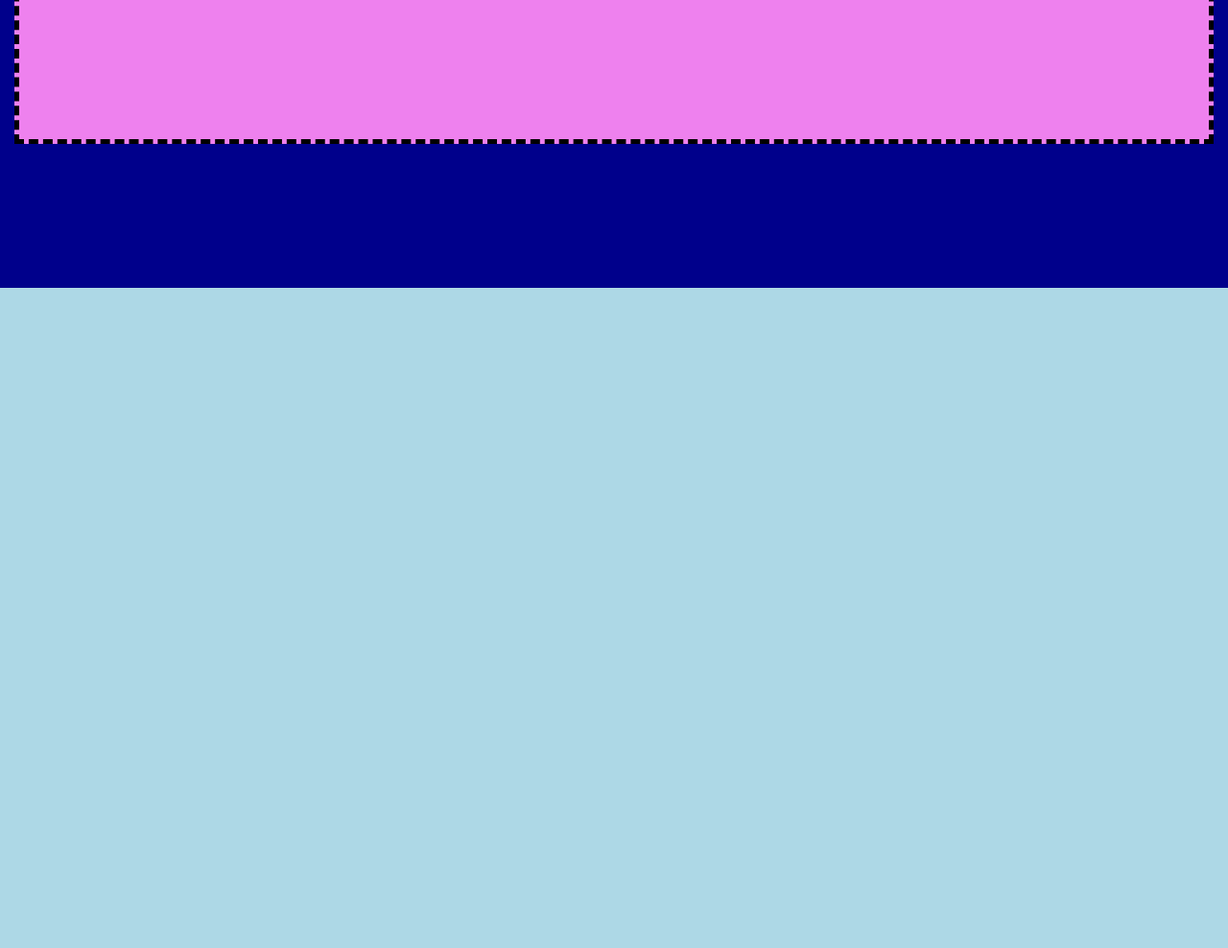
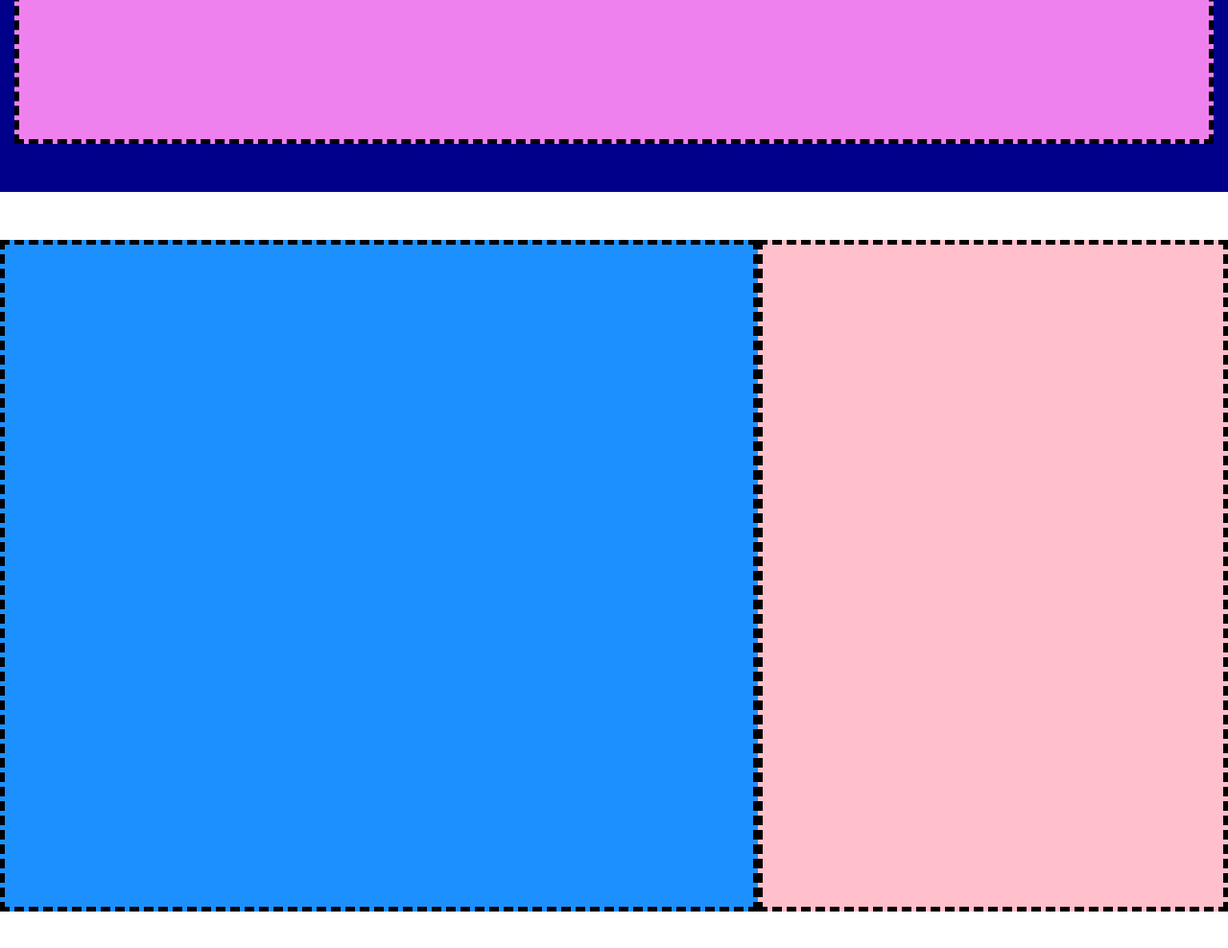
Before and after one commit to Oltion-Koceku/htmlcss-struttura-discord, a plain HTML site: page index.html in a window 1280 px wide. Shown: the part 504-1492 px from the top of the page at 96% size. Before the commit the page ends 804 px from the top, so only its background shows below. Drawn offline with Linux system fonts and the light colour scheme.

Commit message:
[add] section due

```diff
--- a/assets/style/style.css
+++ b/assets/style/style.css
@@ -5,7 +5,6 @@
 }
 
 body {
-  background-color: #ADD8E6;
 }
 
 header {
@@ -14,20 +13,21 @@ header {
   align-items: center;
   padding: 17px;
   font-size: 28px;
+  background-color: #ADD8E6;
 
 }
 
-main div{
+.box-hero div.container{
 display: flex;
 justify-content: center;
-margin-top: 50px;
-margin-bottom: 50px;
+padding-top: 50px;
+padding-bottom: 50px;
 background-color: #00008B;
 }
 
 .container {
   display: flex;
-  max-width: 2000px;
+  max-width: 1700px;
   margin: 0 auto;
 
 }
@@ -78,5 +78,47 @@ div .hero {
   background-color: #EE81EE;
 }
 
+main section.due{
+background-color: white;
+padding-top: 50px;
+padding-bottom: 50px;
+}
+
+.img-rana{
+width: 1050px;
+height: 700px;
+background-color: #1D90FF;
+
+}
+
+.info-rana{
+width: 650px;
+height: 700px;
+background-color: #FFBFCB;
+}
+.img-rana{
+width: 1050px;
+height: 700px;
+background-color: #1D90FF;
+
+}
+
+.info-rana{
+width: 650px;
+height: 700px;
+background-color: #FFBFCB;
+}
+.img-rana{
+width: 1050px;
+height: 700px;
+background-color: #1D90FF;
+
+}
+
+.info-rana{
+width: 650px;
+height: 700px;
+background-color: #FFBFCB;
+}
 
 /* footer */
--- a/index.html
+++ b/index.html
@@ -34,20 +34,25 @@
   <main>
     <!-- hero -->
     <section class="box-hero">
-      <div class="container">
+      <div class="container ">
         <div class="hero debug">
+        </section>
       </div>
-    </section>
+    <!-- immagine rana -->
     <section class="due">
       <div class="container">
-        <div class="img-rana">
+        <div class="img-rana debug">
 
         </div>
-        <div class="info-rana">
+        <div class="info-rana debug">
 
         </div>
       </div>
     </section>
+    <section class="tre">
+      <div class="container"></div>
+    </section>
+    <section class="quattro"></section>
   </main>
   <footer></footer>
 </body>
```
